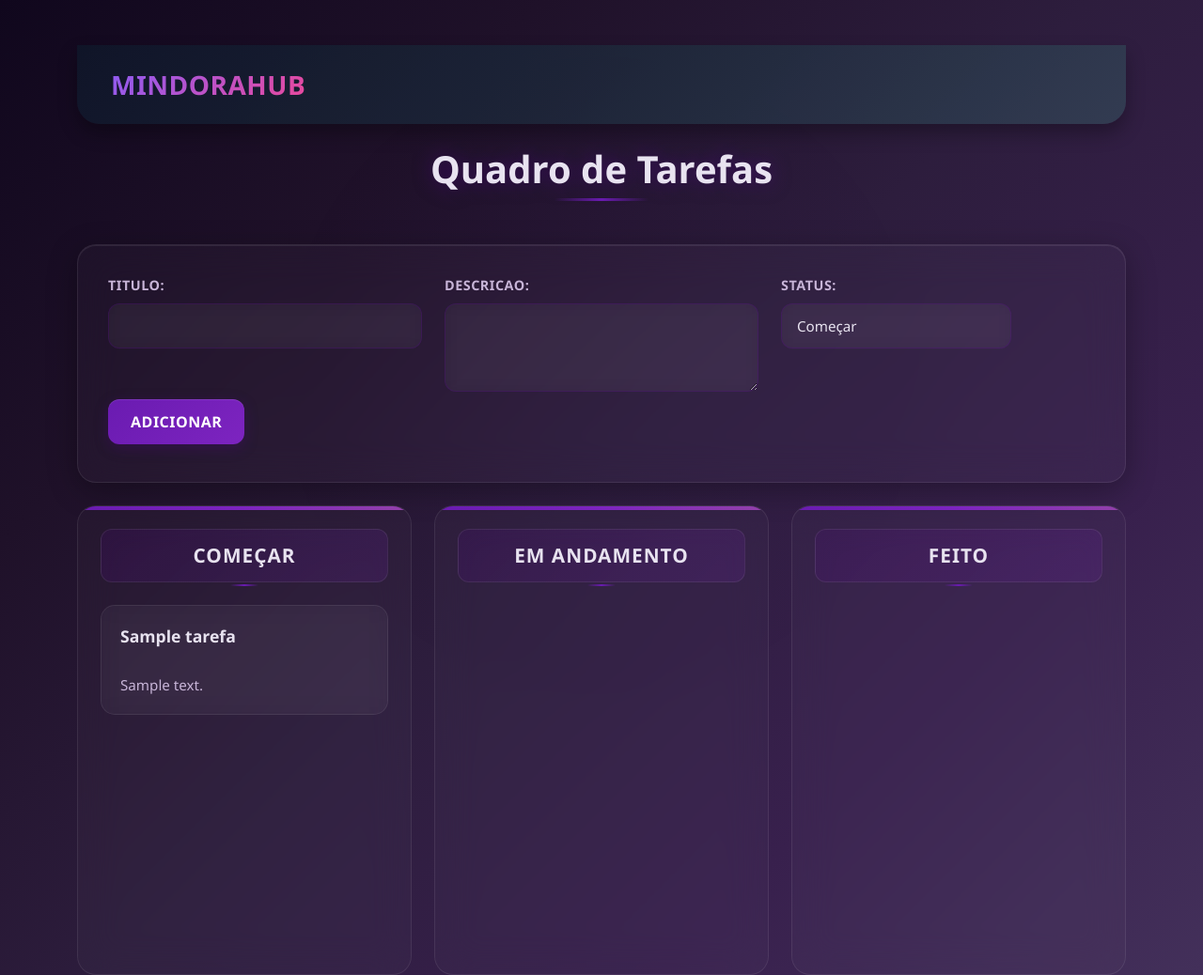
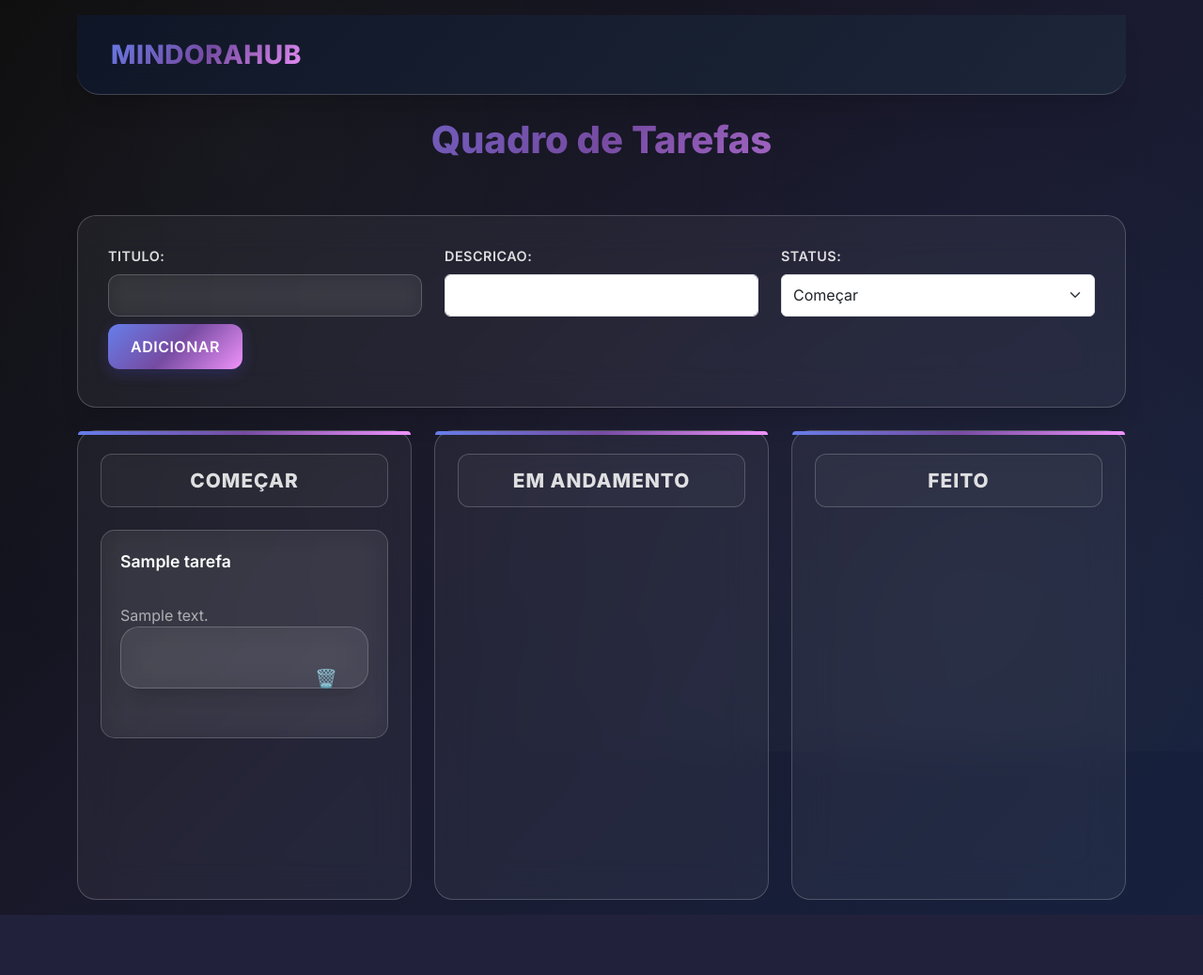
Before and after one commit to BrenoMontenegro/traducao-academica, a Django app: page /tarefas/ in a window 1280 px wide. Shown: the whole page at 94% size. After the commit the page ends 974 px from the top, so only its background shows below. Run offline with Django 5.2, Linux system fonts and the light colour scheme; tables that the repository leaves empty hold one stand-in row (values such as "Sample post"); parts of the project's set-up code (start-up, migrations or seed data) failed here and were passed over.

Commit message:
adicao da funcionalidade de arrastar tarefas entre quadros e mudanças no visual

```diff
--- a/backend/meu_app/static/meu_app/estilo-tarefas.css
+++ b/backend/meu_app/static/meu_app/estilo-tarefas.css
@@ -1,22 +1,31 @@
+@import url('https://fonts.googleapis.com/css2?family=Inter:wght@400;500;600;800&display=swap');
+
+:root {
+    --primary-gradient: linear-gradient(135deg, #667eea, #764ba2, #f093fb);
+    --dark-gradient: linear-gradient(135deg, #0c0c0c, #1a1a2e, #16213e);
+    --glass-bg: rgba(255, 255, 255, 0.05);
+    --glass-border: rgba(255, 255, 255, 0.2);
+    --text-primary: #ffffff;
+    --text-secondary: rgba(255, 255, 255, 0.85);
+    --text-muted: rgba(255, 255, 255, 0.6);
+    --shadow-lg: 0 20px 25px -5px rgba(0, 0, 0, 0.1), 0 10px 10px -5px rgba(0, 0, 0, 0.04);
+    --shadow-glow: 0 0 20px rgba(79, 70, 229, 0.3);
+}
+
 * {
     margin: 0;
     padding: 0;
     box-sizing: border-box;
 }
 
-:root {
-    --primary-gradient: linear-gradient(135deg, #6a1bb1 0%, #7d24c0 50%, #9341aa 100%);
-}
-
 body {
-    background: linear-gradient(135deg, #10071d 0%, #1f1129 25%, #2d1d3d 50%, #38204d 75%, #43305a 100%);
+    background: var(--dark-gradient);
     min-height: 100vh;
-    font-family: 'Segoe UI', Tahoma, Geneva, Verdana, sans-serif;
-    color: #e8e3f0;
+    font-family: 'Inter', sans-serif;
+    color: var(--text-primary);
     position: relative;
     overflow-x: hidden;
-    margin: 0;
-    padding: 0;
+    padding: 1rem;
 }
 
 body::before {
@@ -27,36 +36,22 @@
     width: 100%;
     height: 100%;
     background:
-        radial-gradient(circle at 20% 20%, rgba(88, 0, 146, 0.08) 0%, transparent 50%),
-        radial-gradient(circle at 80% 80%, rgba(55, 0, 100, 0.08) 0%, transparent 50%),
-        radial-gradient(circle at 40% 70%, rgba(90, 0, 120, 0.04) 0%, transparent 50%);
+        radial-gradient(circle at 20% 20%, rgba(255, 255, 255, 0.03) 0%, transparent 50%),
+        radial-gradient(circle at 80% 80%, rgba(255, 255, 255, 0.03) 0%, transparent 50%);
     pointer-events: none;
     z-index: -1;
 }
 
 .header-site {
-    position: static;
-    margin-top: 0;
-    padding-top: 0;
-    border-top: 0;
-    background: linear-gradient(135deg, rgba(15, 23, 42, 0.85), rgba(30, 41, 59, 0.85), rgba(51, 65, 85, 0.85));
-    backdrop-filter: blur(16px);
+    left: 0;
+    width: 100%;
+    background: linear-gradient(135deg, rgba(15, 23, 42, 0.85), rgba(30, 41, 59, 0.85));
+    backdrop-filter: blur(20px);
     border-bottom: 1px solid var(--glass-border);
-    box-shadow: 0 10px 20px rgba(0, 0, 0, 0.3);
+    box-shadow: var(--shadow-lg);
     padding: 1rem 2rem;
     border-radius: 0 0 24px 24px;
-    transition: all 0.3s ease;
 }
-
-.header-site {
-    all: unset;
-    display: block;
-    background: linear-gradient(135deg, rgba(15, 23, 42, 0.85), rgba(30, 41, 59, 0.85), rgba(51, 65, 85, 0.85));
-    padding: 1rem 2rem;
-    border-radius: 0 0 24px 24px;
-    box-shadow: 0 10px 20px rgba(0, 0, 0, 0.3);
-}
-
 
 .header-site .navbar {
     background: transparent !important;
@@ -66,55 +61,36 @@
 .header-site .navbar-brand {
     font-size: 1.75rem;
     font-weight: 800;
-    background: linear-gradient(135deg, #8b5cf6, #ec4899);
+    background: var(--primary-gradient);
     -webkit-background-clip: text;
     -webkit-text-fill-color: transparent;
     background-clip: text;
     letter-spacing: 0.5px;
-    text-shadow: none;
-    transition: none;
-}
-
-.header-site .navbar-brand:hover {
-    transform: scale(1.02);
-    transition: transform 0.2s ease;
 }
 
 h2 {
-    color: #e8e3f0;
     font-size: 2.5rem;
-    font-weight: 700;
-    text-shadow: 0 0 20px rgba(88, 0, 146, 0.5);
+    font-weight: 800;
+    background: var(--primary-gradient);
+    -webkit-background-clip: text;
+    -webkit-text-fill-color: transparent;
+    background-clip: text;
     margin-bottom: 2rem;
-    position: relative;
-}
-
-h2::after {
-    content: '';
-    position: absolute;
-    bottom: -10px;
-    left: 50%;
-    transform: translateX(-50%);
-    width: 100px;
-    height: 3px;
-    background: linear-gradient(90deg, transparent, #6a1bb1, transparent);
-    border-radius: 2px;
+    text-align: center;
 }
 
 form {
-    background: rgba(255, 255, 255, 0.025);
+    background: var(--glass-bg);
     backdrop-filter: blur(20px);
-    border: 1px solid rgba(255, 255, 255, 0.08);
+    border: 1px solid var(--glass-border);
     border-radius: 20px;
     padding: 2rem;
     margin-bottom: 2rem;
-    box-shadow:
-        0 8px 32px rgba(0, 0, 0, 0.3),
-        inset 0 1px 0 rgba(255, 255, 255, 0.08);
+    box-shadow: var(--shadow-lg);
 }
 
 label {
-    color: #c8b5d8;
+    color: var(--text-secondary);
     font-weight: 600;
     font-size: 0.9rem;
     margin-bottom: 0.5rem;
@@ -127,72 +103,59 @@
 input[type="email"],
 textarea,
 select {
-    background: rgba(255, 255, 255, 0.035) !important;
-    border: 1px solid rgba(88, 0, 146, 0.25) !important;
-    border-radius: 12px !important;
-    color: #e8e3f0 !important;
-    padding: 0.75rem 1rem !important;
-    font-size: 0.95rem !important;
-    transition: all 0.3s ease !important;
+    background: var(--glass-bg);
+    border: 1px solid var(--glass-border);
+    border-radius: 12px;
+    color: var(--text-primary);
+    padding: 0.75rem 1rem;
+    font-size: 0.95rem;
+    transition: all 0.3s ease;
     backdrop-filter: blur(10px);
 }
 
-input[type="text"]:focus,
-input[type="email"]:focus,
+input:focus,
 textarea:focus,
 select:focus {
-    outline: none !important;
-    border-color: #7a1fd1 !important;
-    box-shadow:
-        0 0 0 0.2rem rgba(88, 0, 146, 0.2) !important,
-        0 0 15px rgba(88, 0, 146, 0.25) !important;
-    background: rgba(255, 255, 255, 0.06) !important;
+    outline: none;
+    border-color: #7c3aed;
+    box-shadow: 0 0 10px rgba(124, 58, 237, 0.3);
+    background: rgba(255, 255, 255, 0.07);
 }
 
 input::placeholder,
 textarea::placeholder {
-    color: #a08fb0 !important;
+    color: var(--text-muted);
 }
 
 .btn-primary,
 .btn-adicionar {
-    background: linear-gradient(135deg, #6a1bb1 0%, #7d24c0 100%) !important;
-    border: none !important;
-    border-radius: 12px !important;
-    padding: 0.75rem 1.5rem !important;
-    font-weight: 600 !important;
-    text-transform: uppercase !important;
-    letter-spacing: 0.5px !important;
-    transition: all 0.3s ease !important;
-    box-shadow:
-        0 4px 15px rgba(88, 0, 146, 0.25),
-        inset 0 1px 0 rgba(255, 255, 255, 0.1) !important;
+    background: var(--primary-gradient);
+    border: none;
+    border-radius: 12px;
+    padding: 0.75rem 1.5rem;
+    font-weight: 600;
+    text-transform: uppercase;
+    letter-spacing: 0.5px;
+    color: white;
+    box-shadow: 0 4px 15px rgba(79, 70, 229, 0.25);
+    transition: all 0.3s ease;
 }
 
 .btn-primary:hover,
 .btn-adicionar:hover {
-    transform: translateY(-2px) !important;
-    box-shadow:
-        0 6px 20px rgba(88, 0, 146, 0.35),
-        inset 0 1px 0 rgba(255, 255, 255, 0.15) !important;
-    background: linear-gradient(135deg, #7d24c0 0%, #6a1bb1 100%) !important;
-}
-
-.btn-primary:active,
-.btn-adicionar:active {
-    transform: translateY(0) !important;
+    transform: translateY(-2px);
+    box-shadow: 0 6px 20px rgba(79, 70, 229, 0.35);
 }
 
 .coluna-kanban {
-    background: rgba(255, 255, 255, 0.025);
+    background: var(--glass-bg);
     backdrop-filter: blur(20px);
-    border: 1px solid rgba(255, 255, 255, 0.08);
+    border: 1px solid var(--glass-border);
     border-radius: 20px;
     padding: 1.5rem;
     min-height: 500px;
     transition: all 0.3s ease;
     position: relative;
-    overflow: hidden;
 }
 
 .coluna-kanban::before {
@@ -202,144 +165,99 @@
     left: 0;
     right: 0;
     height: 4px;
-    background: linear-gradient(90deg, #6a1bb1, #7d24c0, #9341aa);
+    background: var(--primary-gradient);
     border-radius: 20px 20px 0 0;
-}
-
-.coluna-kanban:hover {
-    transform: translateY(-5px);
-    box-shadow:
-        0 10px 40px rgba(0, 0, 0, 0.3),
-        inset 0 1px 0 rgba(255, 255, 255, 0.08);
-    border-color: rgba(88, 0, 146, 0.25);
 }
 
 .titulo-coluna {
     font-size: 1.3rem;
     font-weight: 700;
-    color: #e8e3f0;
+    color: var(--text-secondary);
     text-align: center;
     margin-bottom: 1.5rem;
     padding: 0.75rem;
-    background: linear-gradient(135deg, rgba(88, 0, 146, 0.15), rgba(125, 36, 192, 0.15));
+    background: rgba(255, 255, 255, 0.03);
+    border: 1px solid var(--glass-border);
     border-radius: 12px;
-    border: 1px solid rgba(255, 255, 255, 0.08);
     text-transform: uppercase;
     letter-spacing: 1px;
-    position: relative;
-}
-
-.titulo-coluna::after {
-    content: '';
-    position: absolute;
-    bottom: -5px;
-    left: 50%;
-    transform: translateX(-50%);
-    width: 30px;
-    height: 2px;
-    background: linear-gradient(90deg, transparent, #6a1bb1, transparent);
-    border-radius: 1px;
 }
 
 .cartao-kanban {
-    background: rgba(255, 255, 255, 0.035);
+    background: var(--glass-bg);
     backdrop-filter: blur(15px);
-    border: 1px solid rgba(255, 255, 255, 0.08);
+    border: 1px solid var(--glass-border);
     border-radius: 15px;
     padding: 1.25rem;
     margin-bottom: 1rem;
     cursor: move;
     transition: all 0.3s ease;
-    position: relative;
-    overflow: hidden;
-    animation: fadeInUp 0.5s ease-out;
-}
-
-.cartao-kanban::before {
-    content: '';
-    position: absolute;
-    top: 0;
-    left: 0;
-    right: 0;
-    height: 2px;
-    background: linear-gradient(90deg, #6a1bb1, #7d24c0);
-    opacity: 0;
-    transition: opacity 0.3s ease;
+    color: var(--text-muted);
+    transition: transform 0.3s ease, box-shadow 0.3s ease;
 }
 
 .cartao-kanban:hover {
-    transform: translateY(-3px) scale(1.02);
-    box-shadow:
-        0 8px 25px rgba(0, 0, 0, 0.25),
-        inset 0 1px 0 rgba(255, 255, 255, 0.08);
-    border-color: rgba(88, 0, 146, 0.3);
+    transform: translateY(-4px) scale(1.03);
+    border-color: rgba(255, 255, 255, 0.3);
     background: rgba(255, 255, 255, 0.06);
-}
-
-.cartao-kanban:hover::before {
-    opacity: 1;
+    box-shadow: 0 12px 30px rgba(0, 0, 0, 0.3);
 }
 
 .cartao-kanban strong {
-    color: #e8e3f0;
+    color: var(--text-primary);
     font-size: 1.1rem;
     font-weight: 600;
     display: block;
     margin-bottom: 0.5rem;
 }
 
-.cartao-kanban {
-    color: #c8b5d8;
-    font-size: 0.95rem;
-    line-height: 1.4;
-}
-
 .cartao-kanban.arrastando {
     opacity: 0.7;
     transform: rotate(5deg) scale(1.05);
-    box-shadow: 0 10px 30px rgba(88, 0, 146, 0.3);
+    box-shadow: 0 10px 30px rgba(124, 58, 237, 0.3);
 }
 
 .coluna-kanban.drop-zone {
-    background: rgba(88, 0, 146, 0.08);
-    border-color: rgba(88, 0, 146, 0.4);
+    background: rgba(124, 58, 237, 0.1);
+    border-color: rgba(124, 58, 237, 0.4);
     transform: scale(1.02);
 }
 
-@keyframes fadeInUp {
-    from {
-        opacity: 0;
-        transform: translateY(30px);
-    }
-    to {
-        opacity: 1;
-        transform: translateY(0);
-    }
+input[type="text"],
+textarea,
+select {
+    background: rgba(255, 255, 255, 0.05);
+    border: 1px solid var(--glass-border);
+    border-radius: 12px;
+    color: var(--text-primary);
+    padding: 0.75rem 1rem;
+    font-size: 0.95rem;
+    transition: all 0.3s ease;
+    backdrop-filter: blur(10px);
+    width: 100%;
+    height: 45px;
+    resize: none;
 }
 
-.container {
-    position: relative;
-    z-index: 1;
+textarea {
+    height: 45px;
 }
 
-.container::before {
-    content: '';
-    position: fixed;
-    top: 0;
-    left: 0;
-    width: 100%;
-    height: 100%;
-    background: radial-gradient(circle at var(--mouse-x, 50%) var(--mouse-y, 50%), rgba(88, 0, 146, 0.02) 0%, transparent 50%);
-    pointer-events: none;
-    z-index: -1;
-    transition: opacity 0.3s ease;
+.btn-deletar {
+    background: transparent;
+    border: none;
+    color: #ff6b6b;
+    font-size: 1.2rem;
+    margin-top: 0.5rem;
+    cursor: pointer;
+    float: right;
+}
+
+.btn-deletar:hover {
+    color: #ff3b3b;
 }
 
 @media (max-width: 768px) {
-    body {
-        padding: 1rem;
-    }
-
     h2 {
         font-size: 2rem;
     }
--- a/backend/meu_app/templates/meu_app/tarefas.html
+++ b/backend/meu_app/templates/meu_app/tarefas.html
@@ -7,7 +7,7 @@
     <link href="https://cdn.jsdelivr.net/npm/bootstrap@5.3.0/dist/css/bootstrap.min.css" rel="stylesheet">
     <link rel="stylesheet" href="{% static 'meu_app/estilo-tarefas.css' %}">
 </head>
-<body class="container mt-5">
+<body class="container">
 
     <header class="header-site d-flex justify-content-between align-items-center px-4 py-3 mb-4">
         <nav class="navbar navbar-expand-lg navbar-dark bg-dark">
@@ -26,7 +26,7 @@
     <div class="row">
         <div class="col-md-4 mb-2">{{ form.titulo.label_tag }}{{ form.titulo }}</div>
         <div class="col-md-4 mb-2">{{ form.descricao.label_tag }}{{ form.descricao }}</div>
-        <div class="col-md-3 mb-2">{{ form.status.label_tag }}{{ form.status }}</div>
+        <div class="col-md-4 mb-2">{{ form.status.label_tag }}{{ form.status }}</div>
         <div class="col-md-2 mb-2">
             <button type="submit" class="btn-adicionar" style="color:white;">Adicionar</button>
         </div>
@@ -35,36 +35,51 @@
 
     <div class="row">
         <div class="col-md-4">
-            <div class="coluna-kanban" id="coluna-comecar">
+            <div class="coluna-kanban" id="coluna-comecar" data-status="COMECAR">
                 <div class="titulo-coluna">Começar</div>
                 {% for tarefa in comecar %}
                     <div class="cartao-kanban" draggable="true" data-id="{{ tarefa.id }}">
                         <strong>{{ tarefa.titulo }}</strong><br>
                         {{ tarefa.descricao }}
+
+                        <form method="post" action="{% url 'deletar_tarefa' tarefa.id %}" onsubmit="return confirm('Tem certeza que deseja deletar esta tarefa?');">
+                            {% csrf_token %}
+                            <button type="submit" class="btn-deletar">🗑️</button>
+                        </form>
                     </div>
                 {% endfor %}
             </div>
         </div>
 
         <div class="col-md-4">
-            <div class="coluna-kanban" id="coluna-andamento">
+            <div class="coluna-kanban" id="coluna-andamento" data-status="ANDAMENTO">
                 <div class="titulo-coluna">Em Andamento</div>
                 {% for tarefa in andamento %}
                     <div class="cartao-kanban" draggable="true" data-id="{{ tarefa.id }}">
                         <strong>{{ tarefa.titulo }}</strong><br>
                         {{ tarefa.descricao }}
+
+                        <form method="post" action="{% url 'deletar_tarefa' tarefa.id %}" onsubmit="return confirm('Tem certeza que deseja deletar esta tarefa?');">
+                            {% csrf_token %}
+                            <button type="submit" class="btn-deletar">🗑️</button>
+                        </form>
                     </div>
                 {% endfor %}
             </div>
         </div>
 
         <div class="col-md-4">
-            <div class="coluna-kanban" id="coluna-feito">
+            <div class="coluna-kanban" id="coluna-feito" data-status="FEITO">
                 <div class="titulo-coluna">Feito</div>
                 {% for tarefa in feito %}
                     <div class="cartao-kanban" draggable="true" data-id="{{ tarefa.id }}">
                         <strong>{{ tarefa.titulo }}</strong><br>
                         {{ tarefa.descricao }}
+
+                        <form method="post" action="{% url 'deletar_tarefa' tarefa.id %}" onsubmit="return confirm('Tem certeza que deseja deletar esta tarefa?');">
+                            {% csrf_token %}
+                            <button type="submit" class="btn-deletar">🗑️</button>
+                        </form>
                     </div>
                 {% endfor %}
             </div>
--- a/backend/meu_app/urls.py
+++ b/backend/meu_app/urls.py
@@ -23,6 +23,9 @@
     path('tempo-estudo-ao-vivo/', views.tempo_estudo_ao_vivo, name='tempo_estudo_ao_vivo'),
     path('obter_tempo_estudado_hoje/', views.obter_tempo_estudado_hoje, name='obter_tempo_estudado_hoje'),
     path('tarefas/', views.quadro_tarefas, name='tarefas'),
+    path('tarefas/<int:id>/deletar/', views.deletar_tarefa, name='deletar_tarefa'),
+    path('tarefas/<int:id>/mover/', views.mover_tarefa, name='mover_tarefa'),
+    path('atualizar-status/', views.atualizar_status, name='atualizar_status'),
 ]
 
 if settings.DEBUG:
--- a/backend/meu_app/views.py
+++ b/backend/meu_app/views.py
@@ -368,3 +368,37 @@
     }
 
     return render(request, 'meu_app/tarefas.html', contexto)
+
+def deletar_tarefa(request, id):
+    tarefa = get_object_or_404(Tarefa, pk=id)
+    if request.method == 'POST':
+        tarefa.delete()
+    return redirect('tarefas')
+
+def mover_tarefa(request, id):
+    if request.method == 'POST':
+        tarefa = get_object_or_404(Tarefa, pk=id)
+        dados = json.loads(request.body)
+        novo_status = dados.get('status')
+
+        if novo_status in ['Começar', 'Em Andamento', 'Feito']:
+            tarefa.status = novo_status
+            tarefa.save()
+            return JsonResponse({'sucesso': True})
+
+    return JsonResponse({'sucesso': False}, status=400)
+
+def atualizar_status(request):
+    if request.method == 'POST':
+        tarefa_id = request.POST.get('id')
+        novo_status = request.POST.get('status')
+
+        try:
+            tarefa = Tarefa.objects.get(id=tarefa_id)
+            tarefa.status = novo_status
+            tarefa.save()
+            return JsonResponse({'success': True})
+        except Tarefa.DoesNotExist:
+            return JsonResponse({'success': False, 'error': 'Tarefa não encontrada'})
+
+    return JsonResponse({'success': False, 'error': 'Método não permitido'})
```
Also changed, not shown: backend/meu_app/static/meu_app/tarefas.js (+100 -0 lines).
